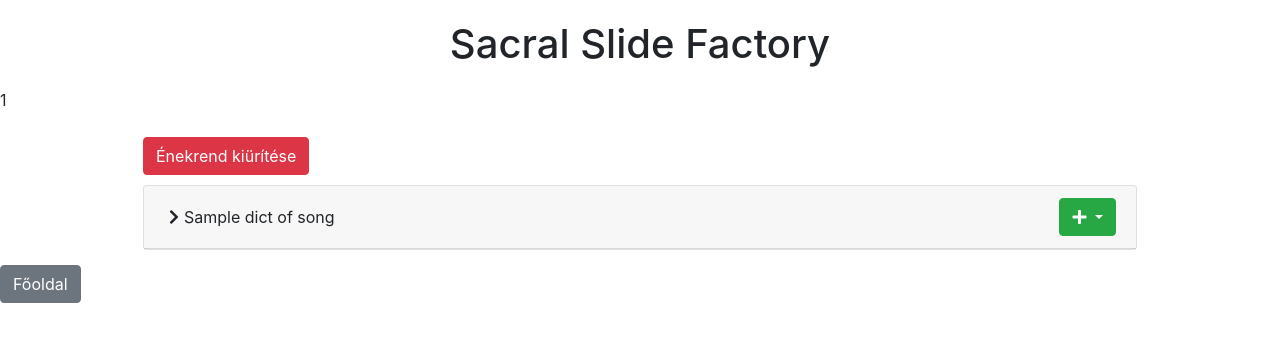
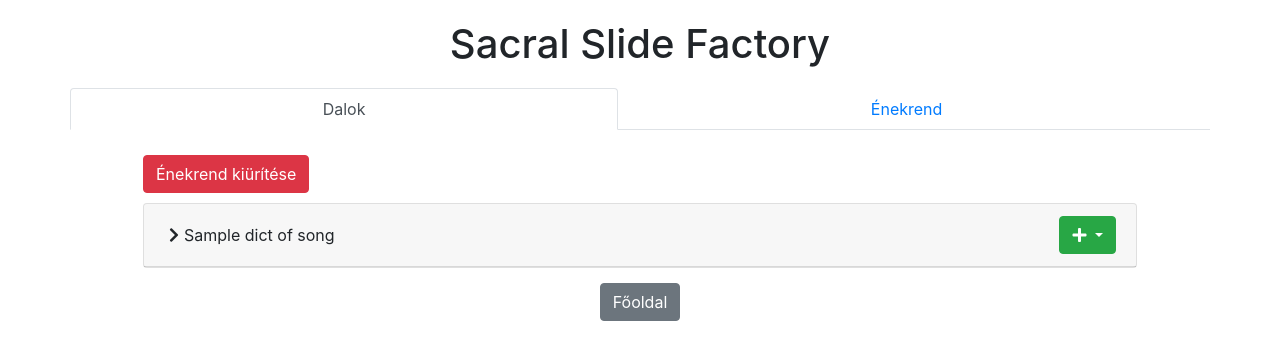
Before and after one commit to zslim/song-slides, a Flask app: template templates/index.html in a window 1280 px wide. Shown: the top 360 px of the page. Run offline with Flask 2, Linux system fonts and the light colour scheme; the visitor is signed in with stand-in values (Sample User, id 1); the template is opened without the code that fills it: most values are stand-ins (such as "Sample title", 1, 10 or a date in 2020); some libraries are stand-ins or nearby versions.

Commit message:
put tabs on index

```diff
--- a/static/style/main.css
+++ b/static/style/main.css
@@ -27,3 +27,9 @@ span.dropdown-item {
 span.disabled {
     cursor: not-allowed;
 }
+nav > div {
+    padding: 0 15px;
+}
+footer {
+    text-align: center;
+}
--- a/templates/index.html
+++ b/templates/index.html
@@ -8,8 +8,14 @@
 {% endblock %}
 
 {% block content %}
-    {{ session["collection"] }}
-    <div class="container index-table-frame"
+    <nav>
+        <div class="container nav nav-tabs" role="tablist">
+            <a href="#songs-tab" class="nav-item nav-link flex-sm-fill text-sm-center active" data-toggle="tab" role="tab">Dalok</a>
+            <a href="#collection-tab" class="nav-item nav-link flex-sm-fill text-sm-center" data-toggle="tab" role="tab">Énekrend</a>
+        </div>
+    </nav>
+    <div class="tab-content">
+        <div class="container index-table-frame tab-pane fade show active" id="songs-tab" role="tabpanel"
              data-root-url="{{ root_url }}"
              data-add-song-url="{{ url_for("add_song_to_collection") }}"
              data-remove-song-url="{{ url_for("remove_song_from_collection") }}"
@@ -52,4 +58,8 @@
                 </div>
             {% endfor %}
         </div>
+        <div class="container tab-pane fade index-table-frame" id="collection-tab" role="tabpanel">
+            <p>Még nincs dal az énekrendben</p>
+        </div>
+    </div>
 {% endblock %}
```
Lines whose indentation alone changed are shown as unchanged.
